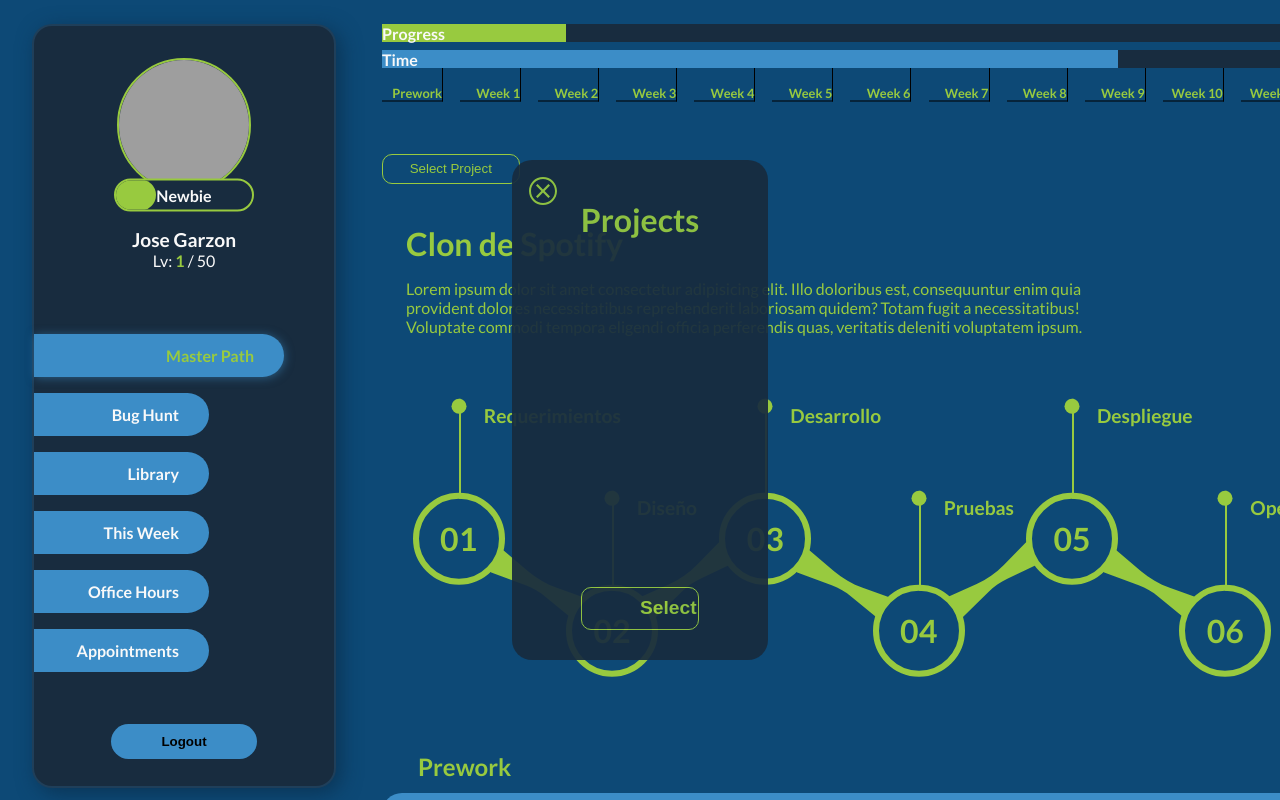
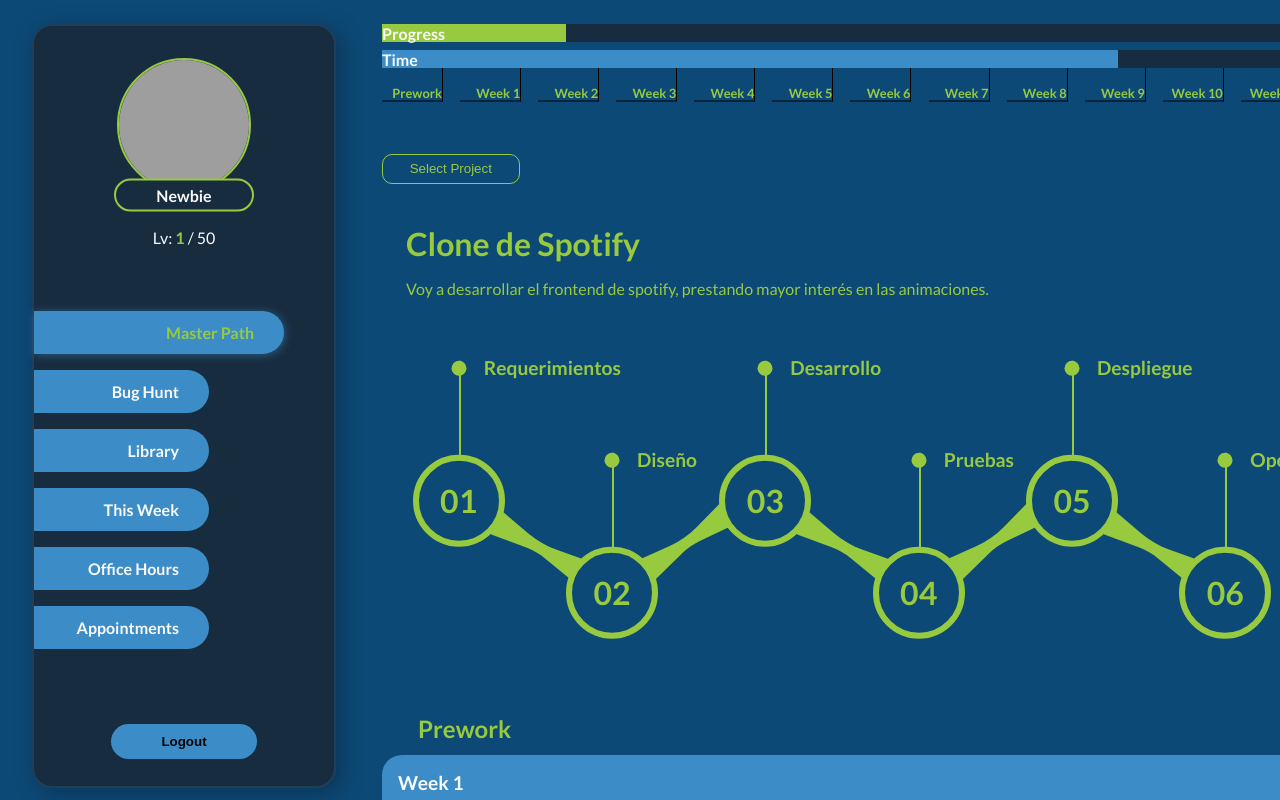
Before and after one commit to hack-learning/masterpath_frontend, a Next.js app: page /master-path in a window 1280 px wide. Shown: the top 800 px of the page. Built offline with nearby package versions, Linux system fonts and the light colour scheme; grey boxes are pictures that could not be loaded.

Commit message:
<FEATURE> check steps

```diff
--- a/axiosClient/index.js
+++ b/axiosClient/index.js
@@ -8,12 +8,12 @@
 			url: `${BASE_URL}${path}`,
 			method,
 			data: body,
-			withCredentials: true,
+			// withCredentials: true,
 		});
 		return { data, status };
 	} catch (error) {
-		const data = error.response.data || {};
-		const status = error.response.status || 500;
+		const data = error.response?.data || {};
+		const status = error.response?.status || 500;
 		return { data, status };
 	}
 };
--- a/components/Expbar/index.js
+++ b/components/Expbar/index.js
@@ -1,10 +1,15 @@
+// import Components
+import { useSelector } from 'react-redux';
+
 // import Styles
 import { Bar } from './styles';
 
 // ---------- COMPONENT ---------- //
 export const Expbar = () => {
+	const { exp, career } = useSelector((state) => state.userState);
+
 	return (
-		<Bar XP={30}>
+		<Bar XP={exp}>
 			<p> Newbie</p>
 		</Bar>
 	);
--- a/components/MilestoneBadge/index.js
+++ b/components/MilestoneBadge/index.js
@@ -1,16 +1,31 @@
 // import Libraries
 import { useState } from 'react';
+import { AiFillCheckCircle } from 'react-icons/ai';
+import { useDispatch } from 'react-redux';
 
+import { stepSucces } from '../../redux/actions/userActions';
 // import Styles
-import { Container } from './styles';
+import { Container, CheckButton } from './styles';
 
 // ---------- COMPONENT ---------- //
 export const MilestoneBadge = ({ number, name }) => {
+	const dispatch = useDispatch();
 	const [check, setcheck] = useState(false);
+
+	const endStep = () => {
+		setcheck(true);
+		dispatch(stepSucces());
+	};
+
 	return (
 		<Container check={check} name="hola">
 			<h3>{name}</h3>
 			<p>{number}</p>
+			{!check && (
+				<CheckButton onClick={endStep}>
+					<AiFillCheckCircle color="#98ca3f" />
+				</CheckButton>
+			)}
 		</Container>
 	);
 };
--- a/components/MilestoneBadge/styles.js
+++ b/components/MilestoneBadge/styles.js
@@ -24,6 +24,14 @@
 		border: 6px solid ${colors.main};
 	}
 
+	&:hover button {
+		opacity: 1;
+		transform: translateY(75px);
+		@media ${mediaQueries.desktop} {
+			transform: translateY(60px);
+		}
+	}
+
 	&::after {
 		content: '';
 		position: absolute;
@@ -41,7 +49,7 @@
 		top: -105px;
 		left: 65px;
 		@media ${mediaQueries.desktop} {
-			top: -95px;
+			top: -105px;
 		}
 	}
 
@@ -58,3 +66,18 @@
 		}
 	}
 `;
+
+export const CheckButton = styled.button`
+	position: absolute;
+	opacity: 0;
+	background-color: transparent;
+	border: none;
+	outline: none;
+	transition: 0.3s;
+	cursor: pointer;
+
+	svg {
+		width: 30px;
+		height: 30px;
+	}
+`;
--- a/components/Navbar/index.js
+++ b/components/Navbar/index.js
@@ -1,10 +1,13 @@
 // import Libraries
 import Link from 'next/link';
 import { useRouter } from 'next/router';
+import { useSelector, useDispatch } from 'react-redux';
+import { useEffect } from 'react';
 
 // import Components
 import { Expbar } from '../Expbar';
 import { gravatar } from '../../utils/gravatar';
+import { login } from '../../redux/actions/userActions';
 
 // import Styles
 import { NavbarContainer, NavbarImage, NavbarList } from './styles';
@@ -12,15 +15,21 @@
 // ---------- COMPONENT ---------- //
 export const Navbar = () => {
 	const { route } = useRouter();
-	const level = 1;
+	const dispatch = useDispatch();
+	const { name, email, lv } = useSelector((state) => state.userState);
+
+	useEffect(() => {
+		dispatch(login());
+	}, []);
+
 	return (
 		<NavbarContainer>
 			<NavbarImage>
-				<img src={gravatar('jd.garzon12@gmail.com')} alt="" />
+				<img src={gravatar(email)} alt={name} />
 				<Expbar />
-				<h3>Jose Garzon</h3>
+				<h3>{name}</h3>
 				<p>
-					Lv: <span>{level}</span> / 50
+					Lv: <span>{lv}</span> / 50
 				</p>
 			</NavbarImage>
 			<NavbarList>
--- a/components/Project/index.js
+++ b/components/Project/index.js
@@ -1,5 +1,6 @@
 // import Libraries
 import Link from 'next/link';
+import { useSelector } from 'react-redux';
 
 // import component
 import { SelectProject } from '../../components/SelectProject';
@@ -8,24 +9,16 @@
 
 // ---------- COMPONENT ---------- //
 export const Project = () => {
+	const { name, description, url } = useSelector((state) => state.projectState);
 
 	return (
 		<>
 			<Button>Select Project</Button>
-			<SelectProject />
+			{/* <SelectProject /> */}
 			<ProjectContainer>
-				<a
-					target="_blank"
-					href={'https://github.com/hack-learning/masterpath_frontend'}
-				>
-					<h1>Clon de Spotify</h1>
-					<p>
-						Lorem ipsum dolor sit amet consectetur adipisicing elit. Illo
-						doloribus est, consequuntur enim quia provident dolores
-						necessitatibus reprehenderit laboriosam quidem? Totam fugit a
-						necessitatibus! Voluptate commodi tempora eligendi officia
-						perferendis quas, veritatis deleniti voluptatem ipsum.
-					</p>
+				<a target="_blank" href={url}>
+					<h1>{name}</h1>
+					<p>{description}</p>
 				</a>
 			</ProjectContainer>
 		</>
--- a/redux/actions/userActions.js
+++ b/redux/actions/userActions.js
@@ -0,0 +1,32 @@
+export const login = () => (dispatch) => {
+	const user = {
+		user: 'Jose Garzon',
+		email: 'jd.garzon12@gmail.com',
+		career: 'Frontend',
+		exp: 0,
+		lv: 1,
+	};
+
+	dispatch({
+		type: 'GET_USER',
+		payload: user,
+	});
+};
+
+export const stepSucces = () => (dispatch) => {
+	dispatch({
+		type: 'STEP_SUCCES',
+	});
+};
+
+export const courseSucces = () => (dispatch) => {
+	dispatch({
+		type: 'COURSE_SUCCES',
+	});
+};
+
+export const bugSucces = () => (dispatch) => {
+	dispatch({
+		type: 'BUG_SUCCES',
+	});
+};
--- /dev/null
+++ b/redux/reducers/ProjectState.js
@@ -0,0 +1,15 @@
+const initial_state = {
+	name: 'Clone de Spotify',
+	description:
+		'Voy a desarrollar el frontend de spotify, prestando mayor interés en las animaciones.',
+	url: 'https://github.com/jose-garzon/Clone-de-spotify',
+};
+
+export const projectState = (state = initial_state, action) => {
+	const { type, payload } = action;
+
+	switch (type) {
+		default:
+			return state;
+	}
+};
--- a/redux/reducers/userState.js
+++ b/redux/reducers/userState.js
@@ -1,11 +1,23 @@
 const initial_state = {
-	name: '',
+	user: '',
+	email: '',
+	career: '',
+	exp: 1,
+	lv: 1,
 };
 
 export const userState = (state = initial_state, action) => {
 	const { type, payload } = action;
 
 	switch (type) {
+		case 'GET_USER':
+			return { ...payload };
+		case 'STEP_SUCCES':
+			return { ...state, exp: state.exp + 50 };
+		case 'COURSE_SUCCES':
+			return { ...state, exp: state.exp + 10 };
+		case 'BUG_SUCCES':
+			return { ...state, exp: state.exp + 20 };
 		default:
 			return state;
 	}
--- a/redux/store.js
+++ b/redux/store.js
@@ -6,7 +6,8 @@
 
 //------------------------------ Import and combine reducers
 import { userState } from './reducers/userState';
-const rootReducer = combineReducers({ userState });
+import { projectState } from './reducers/ProjectState';
+const rootReducer = combineReducers({ userState, projectState });
 
 //------------------------------ create the store
 let store;
```
Also changed, not shown: pages/index.js (+50 -4 lines).
